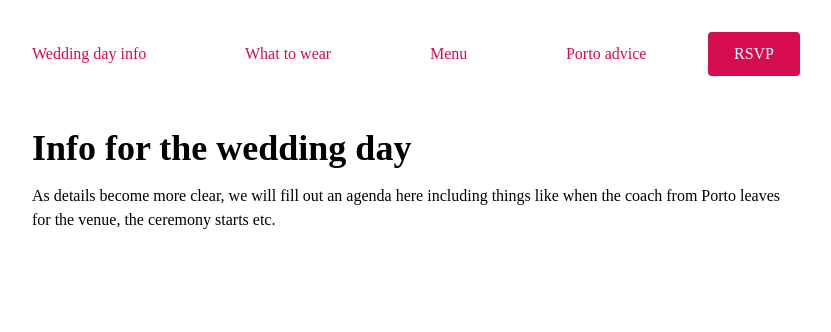
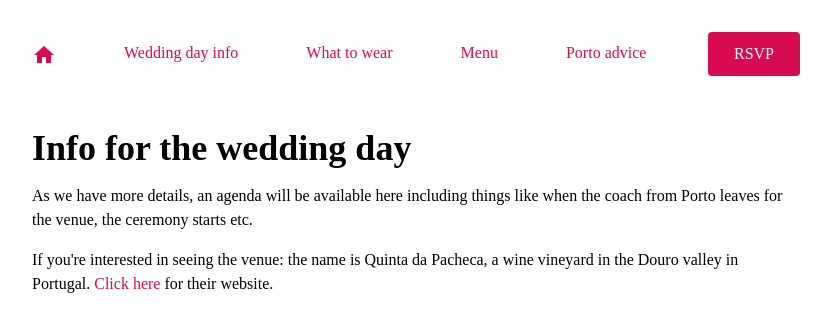
Before and after one commit to TomPope94/wedding-site, a Next.js app: page /info in a window 1280 px wide. Shown: the top 332 px of the page, without its empty margins (224-1055 px from the left). Built offline with nearby package versions, Linux system fonts and the light colour scheme; a web font is replaced by a local one.

Commit message:
makes changes to nav and adds venue links

```diff
--- a/package.json
+++ b/package.json
@@ -9,6 +9,10 @@
     "lint": "next lint"
   },
   "dependencies": {
+    "@emotion/react": "^11.10.4",
+    "@emotion/styled": "^11.10.4",
+    "@mui/icons-material": "^5.10.6",
+    "@mui/material": "^5.10.6",
     "next": "12.3.0",
     "react": "18.2.0",
     "react-dom": "18.2.0"
--- a/src/components/nav/MainNav.tsx
+++ b/src/components/nav/MainNav.tsx
@@ -3,6 +3,7 @@ import { useScroll } from "hooks";
 import { useState, useEffect } from "react";
 import MobileNavOverlay from "./MobileNavOverlay";
 import BurgerMenu from "./BurgerMenu";
+import Home from "@mui/icons-material/Home";
 
 type mainNavProps = {
   lightMode: boolean;
@@ -32,6 +33,17 @@ export default function MainNav({ ...props }: mainNavProps) {
             light ? "text-white" : "text-primaryDark"
           }`}
         >
+          <li
+            className={`cursor-pointer transition duration-250 ${
+              light
+                ? "text-white hover:text-primaryDark"
+                : "text-primaryDark hover:text-secondaryDark"
+            } `}
+          >
+            <Link href="/">
+              <Home />
+            </Link>
+          </li>
           <li className="group">
             <Link href="/info">Wedding day info</Link>
             <div
@@ -78,7 +90,7 @@ export default function MainNav({ ...props }: mainNavProps) {
         </div>
       </nav>
       <nav
-        className={`fixed w-full flex justify-between items-center top-0 left-0 right-0 px-4 py-8 transition duration-500 z-[100] sm:hidden ${
+        className={`fixed w-1/2 flex justify-between items-center top-0 left-0 right-0 px-4 py-8 transition duration-500 z-[100] sm:hidden ${
           light ? "translate-y-0" : "pb-4 -translate-y-4 bg-white"
         }`}
       >
--- a/src/components/nav/MobileNavOverlay.tsx
+++ b/src/components/nav/MobileNavOverlay.tsx
@@ -1,4 +1,5 @@
 import Link from "next/link";
+import Home from "@mui/icons-material/Home";
 
 type mobileOverlayProps = {
   overlayActive: boolean;
@@ -9,16 +10,18 @@ export default function MobileNavOverlay({
   ...props
 }: mobileOverlayProps) {
   return (
+    <>
       <div
-      className={`fixed inset-0 overflow-hidden bg-white z-50 transition duration-500 shadow flex flex-col justify-evenly py-16 items-center ${
+        className={`fixed inset-0 bg-white z-50 transition duration-500 shadow flex flex-col justify-evenly py-16 items-center ${
           overlayActive ? "translate-x-0" : "-translate-x-[300vw]"
         }`}
       >
-      <ul className="w-full overflow-auto flex flex-col justify-center items-center text-greyStandard">
-        <li className="group flex flex-col items-center justify-center text-lg sm:text-2xl hover:text-secondaryDark transition duration-250">
-          <Link href="/">Home</Link>
-          <div className="w-px h-4 bg-primaryLight my-8 rounded-full bg-opacity-50" />
-        </li>
+        <div className="absolute top-8 right-4 text-primaryDark hover:text-secondaryDark transition duration-250">
+          <Link href="/">
+            <Home style={{ height: 30, width: 30 }} />
+          </Link>
+        </div>
+        <ul className="w-full flex flex-col items-center text-greyStandard">
           <li className="group flex flex-col items-center justify-center text-lg sm:text-2xl hover:text-secondaryDark transition duration-250">
             <Link href="/info">Wedding day info</Link>
             <div className="w-px h-4 bg-primaryLight my-8 rounded-full bg-opacity-50" />
@@ -43,5 +46,6 @@ export default function MobileNavOverlay({
           </Link>
         </div>
       </div>
+    </>
   );
 }
--- a/src/pages/index.tsx
+++ b/src/pages/index.tsx
@@ -1,6 +1,7 @@
 import type { NextPage } from "next";
 import Head from "next/head";
 import MainNav from "@/components/nav/MainNav";
+import Link from "next/link";
 
 const Home: NextPage = () => {
   return (
@@ -27,7 +28,18 @@ const Home: NextPage = () => {
               <h1 className="text-8xl md:text-9xl text-center mb-4">
                 Tom & Claudia
               </h1>
-              <h2 className="font-thin">It&apos;s finally happening!</h2>
+              <h2 className="font-thin mb-4">It&apos;s finally happening!</h2>
+              <p className="font-thin italic">
+                At{" "}
+                <a
+                  href="https://quintadapacheca.com/"
+                  className="text-secondaryDark cursor-pointer hover:text-primaryDark"
+                  target="_blank"
+                  rel="noreferrer"
+                >
+                  Quinta da Pacheca
+                </a>
+              </p>
             </div>
             {/* <img
               src="/douro_valley.png"
--- a/src/pages/info/index.tsx
+++ b/src/pages/info/index.tsx
@@ -22,9 +22,22 @@ const Info = () => {
         <div className="absolute inset-0 pt-16 sm:pt-32 px-4 sm:px-16 md:px-32 xl:px-64 text-black bg-white">
           <h1 className="mb-4">Info for the wedding day</h1>
           <p className="mb-4">
-            As details become more clear, we will fill out an agenda here
-            including things like when the coach from Porto leaves for the
-            venue, the ceremony starts etc.
+            As we have more details, an agenda will be available here including
+            things like when the coach from Porto leaves for the venue, the
+            ceremony starts etc.
+          </p>
+          <p>
+            If you&apos;re interested in seeing the venue: the name is Quinta da
+            Pacheca, a wine vineyard in the Douro valley in Portugal.{" "}
+            <a
+              href="https://quintadapacheca.com/"
+              className="hover:text-secondaryDark cursor-pointer text-primaryDark"
+              target="_blank"
+              rel="noreferrer"
+            >
+              Click here
+            </a>{" "}
+            for their website.
           </p>
         </div>
       </main>
```
Also changed, not shown: 2 other files (tests, documents, lock files or other folders). Lines whose indentation alone changed are shown as unchanged.
